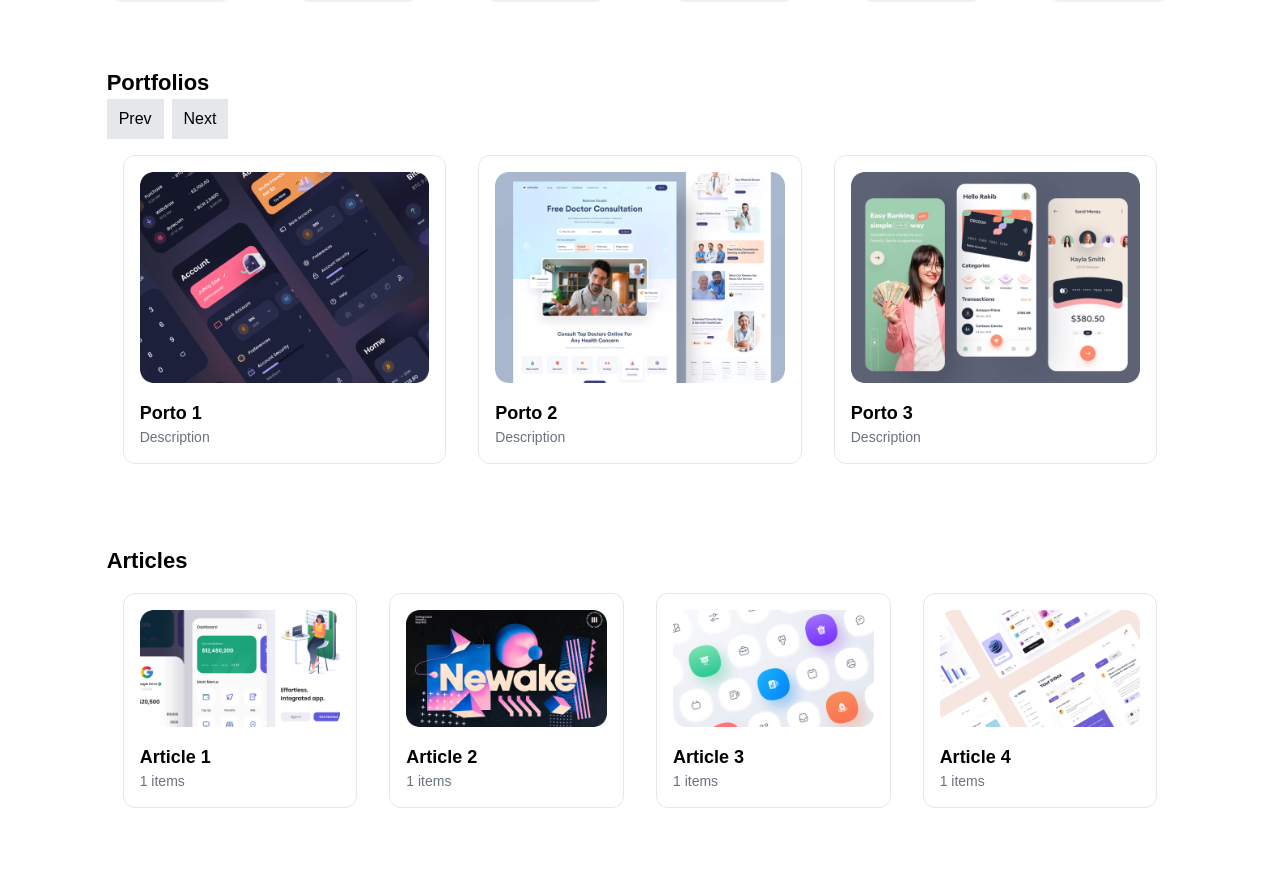
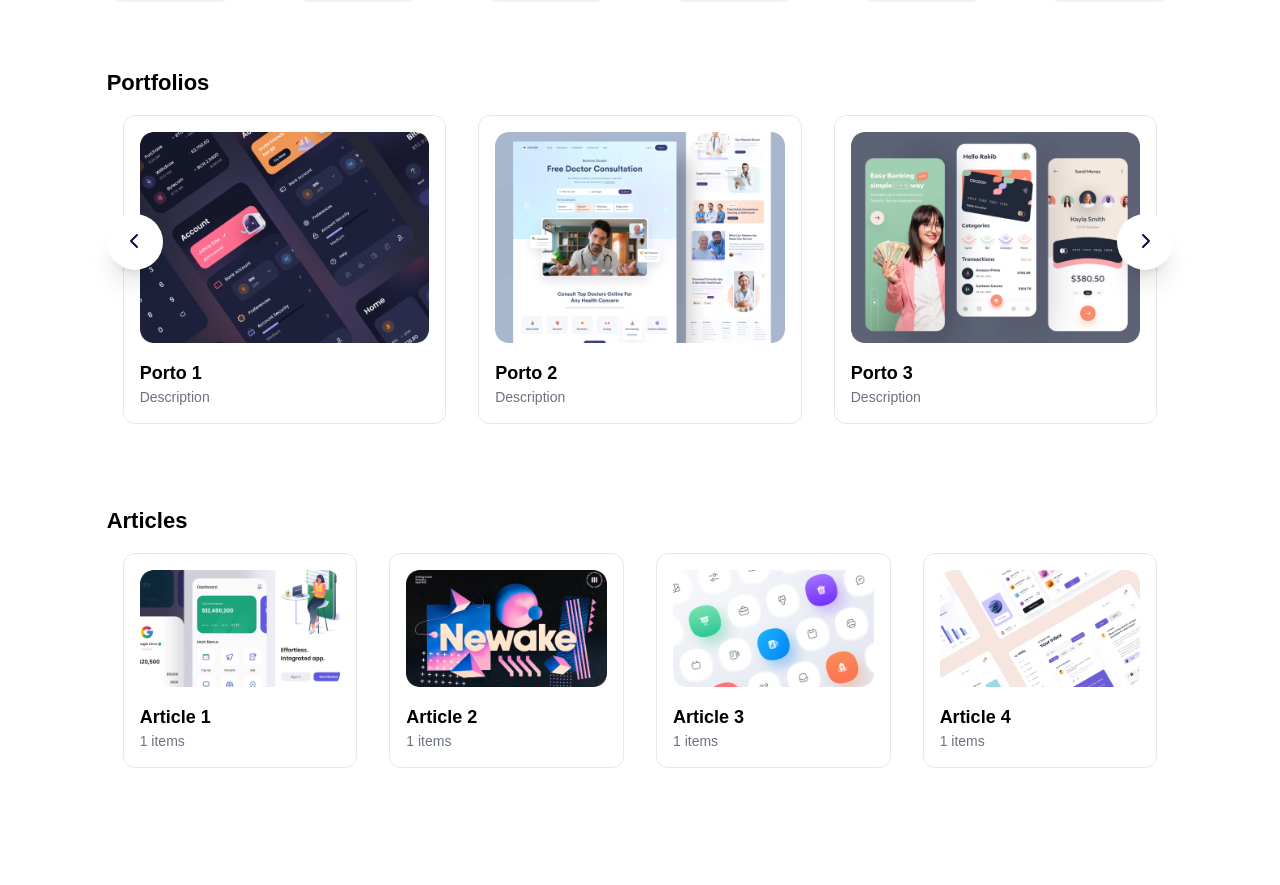
Before and after one commit to abuabdirohman4/portfolio-client-react-ts-tailwind, a React (Vite) app: page / in a window 1280 px wide. Shown: the part 1287-2172 px from the top of the page. Built offline with nearby package versions, Linux system fonts and the light colour scheme.

Commit message:
done carousel styling

```diff
--- a/src/pages/Portfolio/index.tsx
+++ b/src/pages/Portfolio/index.tsx
@@ -3,7 +3,12 @@ import CardPortfolio from "../../components/Card/Portfolio";
 import Porto1 from "../../assets/images/porto-1.png";
 import Porto2 from "../../assets/images/porto-2.png";
 import Porto3 from "../../assets/images/porto-3.png";
+import { FontAwesomeIcon } from "@fortawesome/react-fontawesome";
 import { useEffect, useRef, useState } from "react";
+import {
+  faChevronLeft,
+  faChevronRight,
+} from "@fortawesome/free-solid-svg-icons";
 
 const Portfolio = () => {
   const refCarouselPorto = useRef<null | HTMLDivElement>(null);
@@ -56,22 +61,21 @@ const Portfolio = () => {
   return (
     <Container>
       <h1 className="text-[22px] font-semibold">Portfolios</h1>
-      <div className="flex">
+      <div className="relative">
         <button
-          className="bg-gray-200 px-3 py-2 hover:bg-gray-300"
+          className="absolute bottom-1/2 left-0 h-14 w-14 rounded-full bg-white shadow-xl hover:bg-slate-100"
           onClick={prev}
         >
-          Prev
+          <FontAwesomeIcon icon={faChevronLeft} className="text-secondary" />
         </button>
         <button
-          className="ml-2 bg-gray-200 px-3 py-2 hover:bg-gray-300"
+          className="absolute bottom-1/2 right-0 h-14 w-14 rounded-full bg-white shadow-xl hover:bg-slate-100"
           onClick={next}
         >
-          Next
+          <FontAwesomeIcon icon={faChevronRight} className="text-secondary" />
         </button>
-      </div>
         <div
-        className="flex overflow-x-auto"
+          className="flex overflow-x-auto whitespace-nowrap scrollbar-hide"
           id="carousel-porto"
           ref={refCarouselPorto}
         >
@@ -106,6 +110,7 @@ const Portfolio = () => {
             className={"carousel-item"}
           />
         </div>
+      </div>
     </Container>
   );
 };
--- a/tailwind.config.cjs
+++ b/tailwind.config.cjs
@@ -14,5 +14,7 @@ module.exports = {
       },
     },
   },
-  plugins: [],
+  plugins: [
+    require('tailwind-scrollbar-hide')
+  ],
 };
```
Also changed, not shown: package.json (+6 -1 lines), 1 other file (tests, documents, lock files or other folders). Lines whose indentation alone changed are shown as unchanged.
